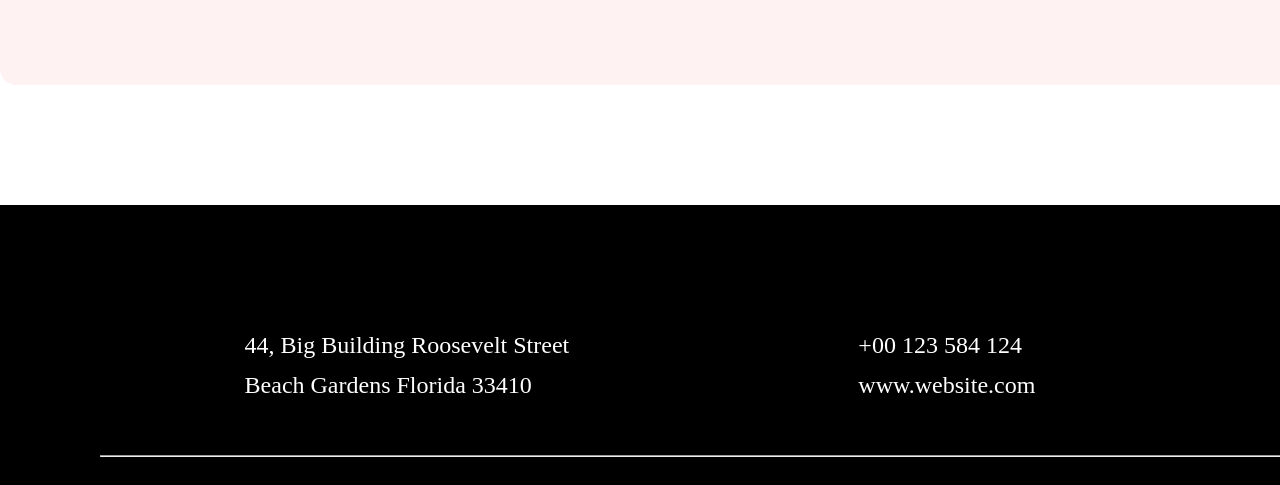
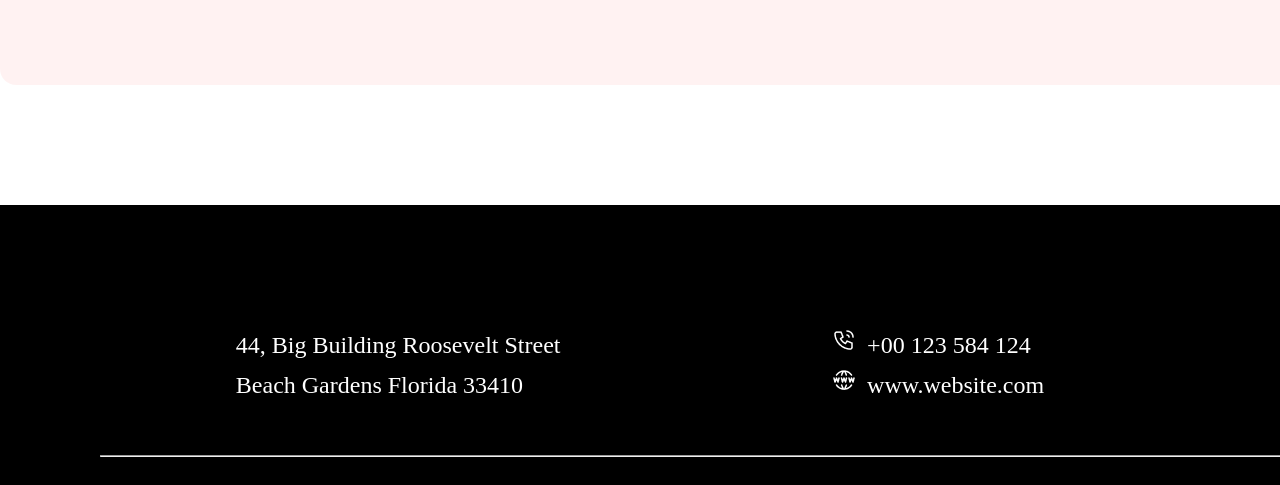
Before and after one commit to munia121/assignment-1, a plain HTML site: page index.html in a window 1280 px wide. Shown: the part 6673-7158 px from the top of the page. Drawn offline with Linux system fonts and the light colour scheme.

Commit message:
added icon

```diff
--- a/index.html
+++ b/index.html
@@ -146,8 +146,8 @@
                     <br> Beach Gardens Florida 33410</p>
                 </div>
                 <div>
-                    <p>+00 123 584 124</p>
-                    <p>www.website.com</p>
+                    <p><img style="margin-right: 5px;" src="image/Call.png" alt=""> +00 123 584 124</p>
+                    <p><img style="margin-right: 5px;" src="image/Website.png" alt=""> www.website.com</p>
                 </div>
             </div>
             <hr>
```
